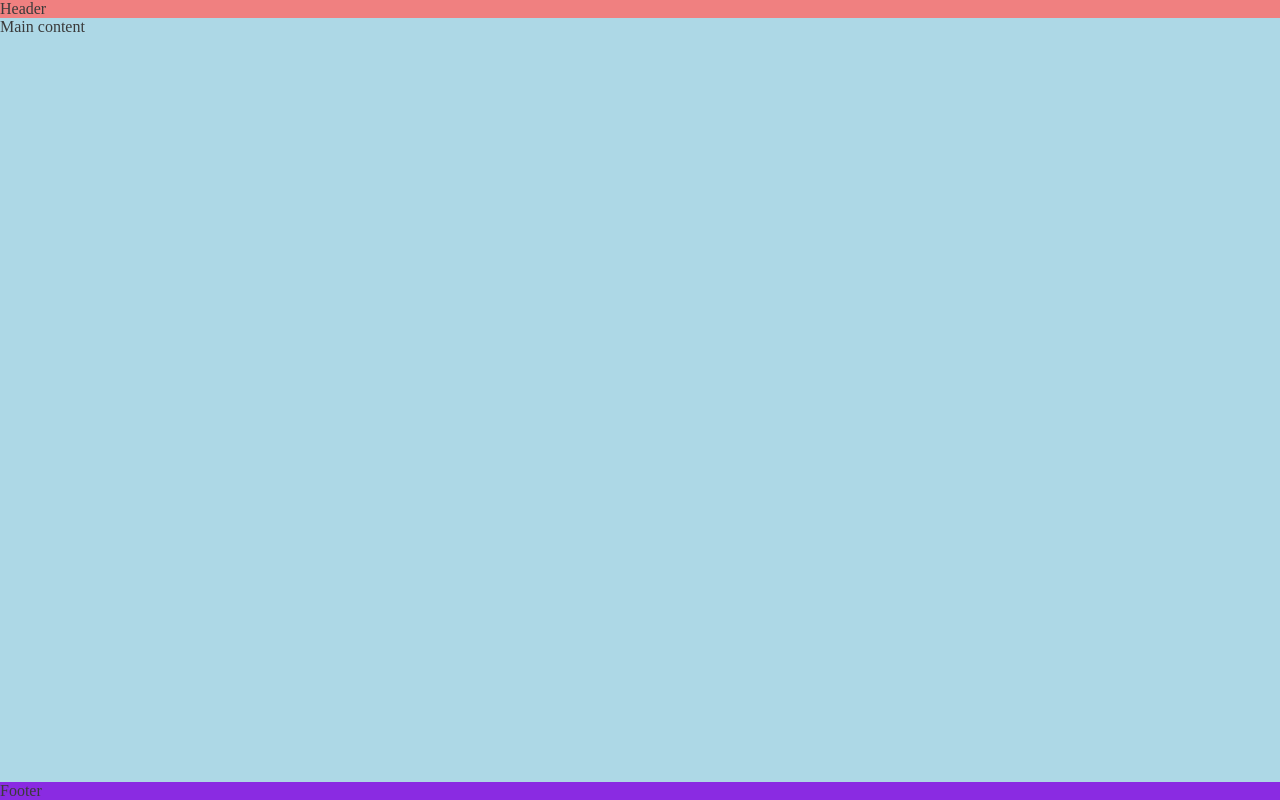
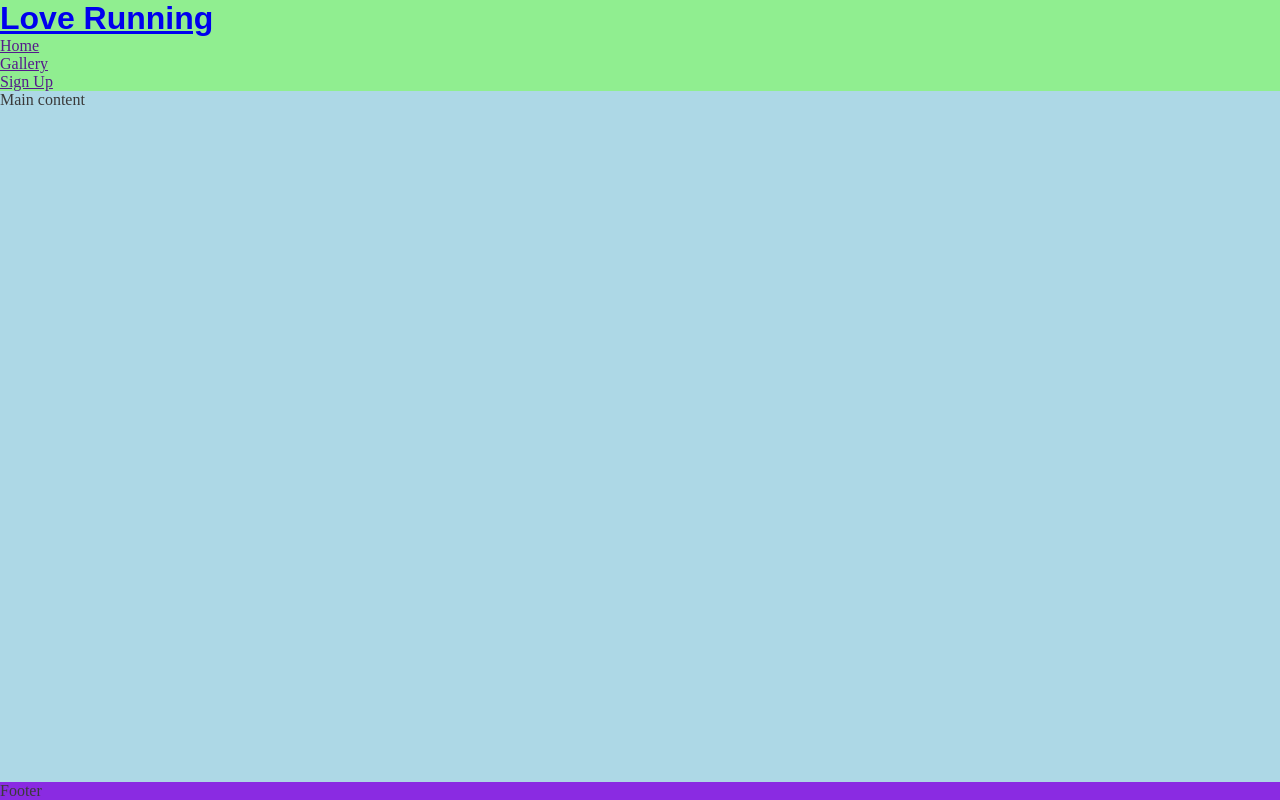
Before and after one commit to Abdirizak0/love-running, a plain HTML site: page index.html in a window 1280 px wide. Drawn offline with Linux system fonts and the light colour scheme.

Commit message:
navigation bar

```diff
--- a/assets/css/style.css
+++ b/assets/css/style.css
@@ -19,7 +19,11 @@
 
 
  header {
-     background-color:lightcoral;
+     background-color:lightgreen;
+ }
+
+ h1{
+    font-family: 'oswald', sans-serif;
  }
 
  main {
--- a/index.html
+++ b/index.html
@@ -24,11 +24,22 @@
       sizes="16x16"
       href="assets/favicon/favicon-16x16.png"
     />
-    <link rel="stylesheet" href="assets/css/style.css">
+    <link rel="stylesheet" href="assets/css/style.css" />
   </head>
 
   <body>
-    <header>Header</header>
+    <header>
+      <a href="index.html">
+        <h1 id="logo">Love Running</h1>
+      </a>
+      <nav>
+        <ul>
+          <li><a href="">Home</a></li>
+          <li><a href="">Gallery</a></li>
+          <li><a href="">Sign Up</a></li>
+        </ul>
+      </nav>
+    </header>
     <main>Main content</main>
     <footer>Footer</footer>
   </body>
```
